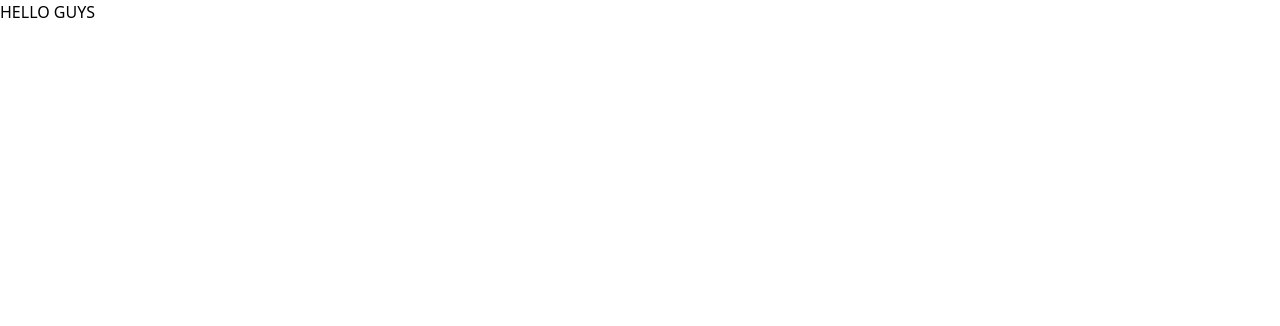
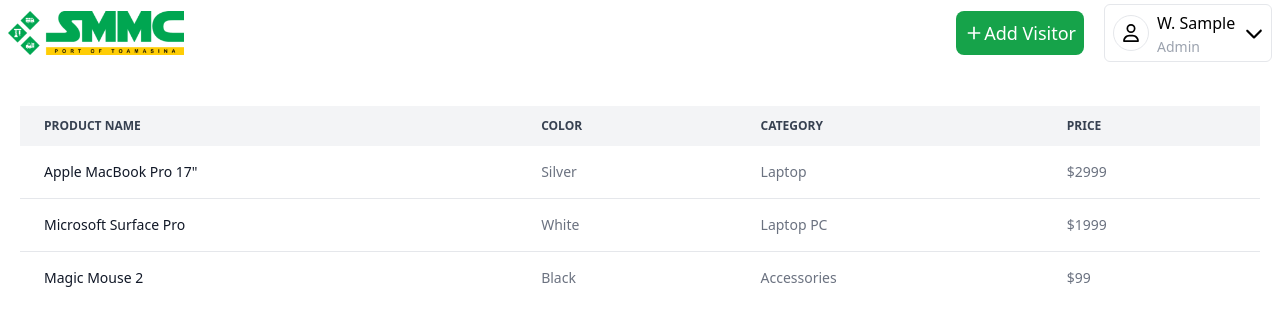
Before and after one commit to Wenceslas-Angelo/visitorManager, a React (Vite) app in the folder client/: page / in a window 1280 px wide. Shown: the top 326 px of the page. Built offline with nearby package versions, Linux system fonts and the light colour scheme; sample sign-in values are in the browser's storage.

Commit message:
visitor form

```diff
--- a/client/package.json
+++ b/client/package.json
@@ -12,6 +12,7 @@
     "test:coverage": "vitest --coverage"
   },
   "dependencies": {
+    "@tanstack/react-table": "^8.13.2",
     "react": "^18.2.0",
     "react-dom": "^18.2.0",
     "react-hook-form": "^7.51.0",
--- a/client/src/components/Auth.tsx
+++ b/client/src/components/Auth.tsx
@@ -11,8 +11,8 @@
 import { AuthType } from "../types";
 
 // Components
+import Input from "./AuthInput";
 import Button from "./Button";
-import Input from "./Input";
 
 // Assets
 import smmcLogo from "../assets/SMMC-Logo.png";
--- /dev/null
+++ b/client/src/components/FormVisitor.tsx
@@ -0,0 +1,87 @@
+import React from "react";
+import { useForm } from "react-hook-form";
+import { FaTimes } from "react-icons/fa";
+import useVisitorStore from "../stores/VisitorStore";
+import { VisitorType } from "../types";
+import Button from "./Button";
+import Input from "./VisitorInput";
+
+const FormVisitor = () => {
+  const {
+    register,
+    formState: { errors },
+  } = useForm<VisitorType>();
+  const { setFormModalIsOpen } = useVisitorStore();
+  return (
+    <div className="text-xl p-5 bg-white rounded-md w-full">
+      <div className="flex justify-between items-center my-5">
+        <h2 className="font-semibold text-2xl">Visitors Details</h2>
+        <div
+          onClick={() => setFormModalIsOpen()}
+          className="text-rose-400 text-xl p-2 cursor-pointer hover:text-rose-600"
+        >
+          <FaTimes />
+        </div>
+      </div>
+      <form action="">
+        <div className="flex">
+          <Input
+            type="text"
+            placeholder="name"
+            id="name"
+            register={register}
+            errors={errors}
+            label="Name"
+          />
+          <Input
+            type="text"
+            placeholder="first name"
+            id="firstName"
+            register={register}
+            errors={errors}
+            label="First Name"
+          />
+        </div>
+        <div className="flex">
+          <Input
+            type="number"
+            placeholder="Purpose"
+            id="purpose"
+            register={register}
+            errors={errors}
+            label="Purpose"
+          />
+          <Input
+            type="number"
+            placeholder="National Number"
+            id="firstName"
+            register={register}
+            errors={errors}
+            label="National Number"
+          />
+        </div>
+        <Input
+          type="number"
+          placeholder="Badge Number"
+          id="firstName"
+          register={register}
+          errors={errors}
+          label="Badge Number"
+        />
+
+        <div className="flex justify-between items-center mt-5 px-5">
+          <div>
+            <Button type="submit">Save</Button>
+          </div>
+          <div onClick={() => setFormModalIsOpen()} className="">
+            <Button type="button" variant="secondary">
+              Close
+            </Button>
+          </div>
+        </div>
+      </form>
+    </div>
+  );
+};
+
+export default FormVisitor;
--- /dev/null
+++ b/client/src/components/Header.tsx
@@ -0,0 +1,51 @@
+import React from "react";
+import { FaChevronDown, FaRegUser } from "react-icons/fa6";
+import { IoMdAdd } from "react-icons/io";
+
+import smmcLogo from "../assets/SMMC-Logo.png";
+import useAuthStore from "../stores/AuthStore";
+import useVisitorStore from "../stores/VisitorStore";
+import Button from "./Button";
+
+const Header = () => {
+  const { user } = useAuthStore();
+  const { setFormModalIsOpen } = useVisitorStore();
+  return (
+    <header className="flex justify-between items-center px-2 py-1">
+      <div className="">
+        <img src={smmcLogo} alt="Logo SMMC" className=" w-44" />
+      </div>
+
+      <div className="flex items-center">
+        <Button type="button" variant="primary" size="small">
+          <div
+            className="flex items-center"
+            onClick={() => setFormModalIsOpen()}
+          >
+            <span className="text-xl">
+              <IoMdAdd />
+            </span>
+            Add Visitor
+          </div>
+        </Button>
+
+        <div className="cursor-pointer hover:bg-gray-100 border border-gray-200 px-2 py-1 flex items-center rounded-md ml-5 text-lg">
+          <div className="border p-2 rounded-full">
+            <FaRegUser />
+          </div>
+          <div className="px-2">
+            <p className="text-[16px] flex w-20">
+              {user ? `W. ${user.firstName}` : "Unknown firstName"}
+            </p>
+            <p className="text-sm text-gray-400">Admin</p>
+          </div>
+          <div>
+            <FaChevronDown />
+          </div>
+        </div>
+      </div>
+    </header>
+  );
+};
+
+export default Header;
--- /dev/null
+++ b/client/src/components/ReactTableCours.tsx
@@ -0,0 +1,98 @@
+import {
+  ColumnDef,
+  getCoreRowModel,
+  useReactTable,
+} from "@tanstack/react-table";
+import React from "react";
+import { VisitorType } from "../types";
+
+const ReactTableCours = () => {
+  const data: VisitorType[] = [];
+  const columns: ColumnDef<VisitorType>[] = [
+    {
+      header: "Name",
+      accessorKey: "name",
+    },
+    {
+      header: "First Name",
+      accessorKey: "firstName",
+    },
+    {
+      header: "National Id",
+      accessorKey: "nationalId",
+    },
+    {
+      header: "Purpose",
+      accessorKey: "purpose",
+    },
+    {
+      header: "Badge",
+      accessorKey: "badgeNumber",
+    },
+  ];
+  const table = useReactTable({
+    columns,
+    data,
+    getCoreRowModel: getCoreRowModel(),
+  });
+
+  return (
+    <div className="relative overflow-x-auto">
+      <table className="w-full text-sm text-left rtl:text-right text-gray-500">
+        <thead className="text-xs text-gray-700 uppercase bg-gray-100">
+          <tr>
+            <th scope="col" className="px-6 py-3">
+              Product name
+            </th>
+            <th scope="col" className="px-6 py-3">
+              Color
+            </th>
+            <th scope="col" className="px-6 py-3">
+              Category
+            </th>
+            <th scope="col" className="px-6 py-3">
+              Price
+            </th>
+          </tr>
+        </thead>
+        <tbody>
+          <tr className="bg-white border-b">
+            <th
+              scope="row"
+              className="px-6 py-4 font-medium text-gray-900 whitespace-nowrap"
+            >
+              Apple MacBook Pro 17"
+            </th>
+            <td className="px-6 py-4">Silver</td>
+            <td className="px-6 py-4">Laptop</td>
+            <td className="px-6 py-4">$2999</td>
+          </tr>
+          <tr className="bg-white border-b">
+            <th
+              scope="row"
+              className="px-6 py-4 font-medium text-gray-900 whitespace-nowrap"
+            >
+              Microsoft Surface Pro
+            </th>
+            <td className="px-6 py-4">White</td>
+            <td className="px-6 py-4">Laptop PC</td>
+            <td className="px-6 py-4">$1999</td>
+          </tr>
+          <tr className="bg-white">
+            <th
+              scope="row"
+              className="px-6 py-4 font-medium text-gray-900 whitespace-nowrap"
+            >
+              Magic Mouse 2
+            </th>
+            <td className="px-6 py-4">Black</td>
+            <td className="px-6 py-4">Accessories</td>
+            <td className="px-6 py-4">$99</td>
+          </tr>
+        </tbody>
+      </table>
+    </div>
+  );
+};
+
+export default ReactTableCours;
--- /dev/null
+++ b/client/src/components/VisitorInput.tsx
@@ -0,0 +1,89 @@
+import React from "react";
+import { FieldErrors, UseFormRegister } from "react-hook-form";
+import { VisitorType } from "../types";
+
+type Props = {
+  type: "number" | "text";
+  placeholder: string;
+  isLoading?: boolean;
+  register: UseFormRegister<VisitorType>;
+  errors: FieldErrors<VisitorType>;
+  required?: boolean;
+  id: "name" | "firstName" | "nationalId" | "purpose";
+  label: string;
+};
+
+const purposeData = [
+  "Simple visite",
+  "Stagiaire",
+  "client",
+  "Courrier",
+  "facture",
+  "livraison",
+];
+
+const Input = ({
+  type,
+  placeholder,
+  isLoading = false,
+  register,
+  errors,
+  required = true,
+  id,
+  label,
+}: Props) => {
+  return (
+    <div className="flex flex-col m-2 w-full">
+      <label>{label}</label>
+      {id === "purpose" ? (
+        <select
+          className={`w-full px-4 py-3 text-lg font-light bg-white border
+        ${
+          errors[id]
+            ? "border-rose-400 focus:ring-rose-600 placeholder-rose-600"
+            : "border-gray-400 focus:ring-green-600 placeholder-gray-600"
+        } rounded focus:outline-none focus:ring-1`}
+          id={id}
+          disabled={isLoading}
+          autoComplete="off"
+          data-testid="input"
+          {...register(id, {
+            required: {
+              value: required,
+              message: `Field ${id} is required`,
+            },
+          })}
+        >
+          {purposeData.map((purpose) => (
+            <option key={purpose} title={purpose}>
+              {purpose}
+            </option>
+          ))}
+        </select>
+      ) : (
+        <input
+          type={type}
+          placeholder={placeholder}
+          className={`w-full px-4 py-3 text-lg font-light bg-white border
+         ${
+           errors[id]
+             ? "border-rose-400 focus:ring-rose-600 placeholder-rose-600"
+             : "border-gray-400 focus:ring-green-600 placeholder-gray-600"
+         } rounded focus:outline-none focus:ring-1`}
+          id={id}
+          disabled={isLoading}
+          autoComplete="off"
+          data-testid="input"
+          {...register(id, {
+            required: {
+              value: required,
+              message: `Field ${id} is required`,
+            },
+          })}
+        />
+      )}
+    </div>
+  );
+};
+
+export default Input;
--- a/client/src/pages/Home.tsx
+++ b/client/src/pages/Home.tsx
@@ -1,11 +1,17 @@
 import React, { useEffect } from "react";
 import { useNavigate } from "react-router-dom";
 import { ToastContainer, toast } from "react-toastify";
+import FormVisitor from "../components/FormVisitor";
+import Header from "../components/Header";
+import ReactTableCours from "../components/ReactTableCours";
 import useAuthStore from "../stores/AuthStore";
+import useVisitorStore from "../stores/VisitorStore";
 
 const Home = () => {
   const { isAuthenticated, successMsg } = useAuthStore();
   const navigate = useNavigate();
+  const { formModalIsOpen } = useVisitorStore();
+
   useEffect(() => {
     if (!isAuthenticated) {
       navigate("/login");
@@ -18,7 +24,17 @@
 
   return (
     <div>
-      <h1>HELLO GUYS</h1>
+      <Header />
+      <div className="px-5 mt-10">
+        <ReactTableCours />
+      </div>
+      {formModalIsOpen ? (
+        <div className="absolute top-0 left-0 h-screen w-full bg-black/50 ">
+          <div className="flex justify-center items-center h-full max-w-3xl mx-auto">
+            <FormVisitor />
+          </div>
+        </div>
+      ) : null}
       <ToastContainer />
     </div>
   );
--- a/client/src/stores/AuthStore.ts
+++ b/client/src/stores/AuthStore.ts
@@ -4,7 +4,13 @@
 
 type AuthStore = {
   isAuthenticated: boolean;
-  user: { userId: string; token: string } | null;
+  user: {
+    userId: string;
+    token: string;
+    name: string;
+    firstName: string;
+    matricule: number;
+  } | null;
   errorMsg: string | null;
   signUpIsSuccess: boolean;
   successMsg: string | null;
--- /dev/null
+++ b/client/src/stores/VisitorStore.tsx
@@ -0,0 +1,14 @@
+import { create } from "zustand";
+
+type VisitorStore = {
+  formModalIsOpen: boolean;
+  setFormModalIsOpen: () => void;
+};
+
+const useVisitorStore = create<VisitorStore>()((set) => ({
+  formModalIsOpen: false,
+  setFormModalIsOpen: () =>
+    set((state) => ({ formModalIsOpen: !state.formModalIsOpen })),
+}));
+
+export default useVisitorStore;
--- a/client/src/types/index.ts
+++ b/client/src/types/index.ts
@@ -1,7 +1,7 @@
 export type AuthType = {
   name: string;
   firstName: string;
-  matricule: string;
+  matricule: number;
   password: string;
 };
 
@@ -23,4 +23,7 @@
 export type LoginResponse = {
   userId: string;
   token: string;
+  name: string;
+  firstName: string;
+  matricule: number;
 };
```
Also changed, not shown: client/src/components/AuthInput.tsx (renamed from client/src/components/Input.tsx), 1 other file (tests, documents, lock files or other folders).
